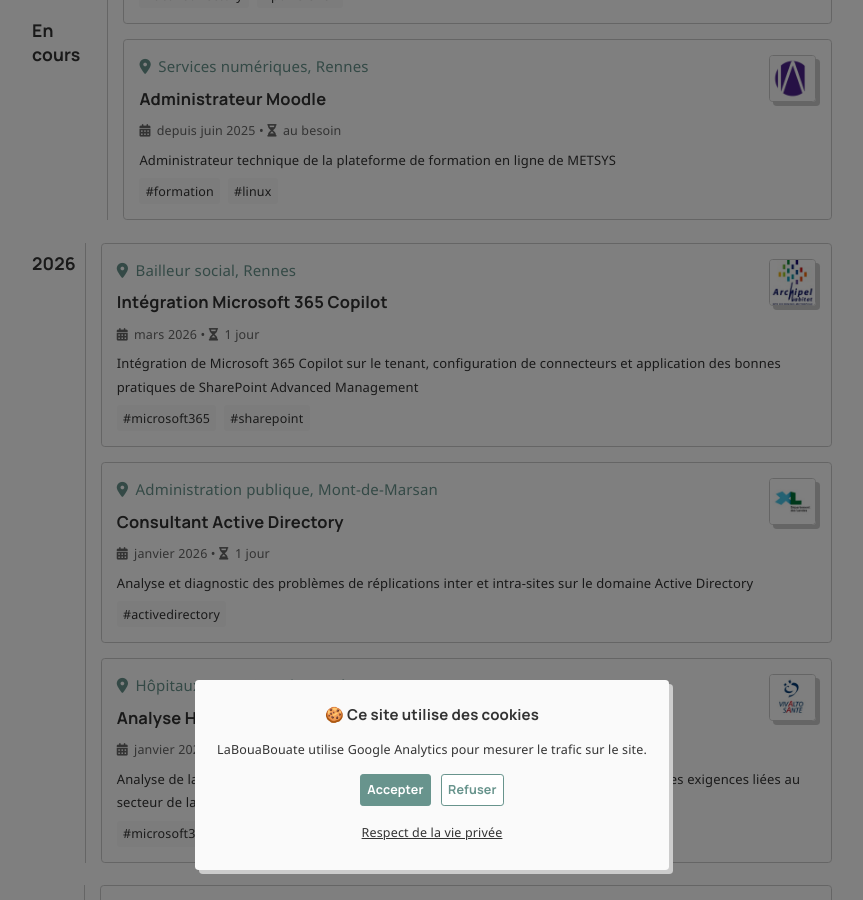
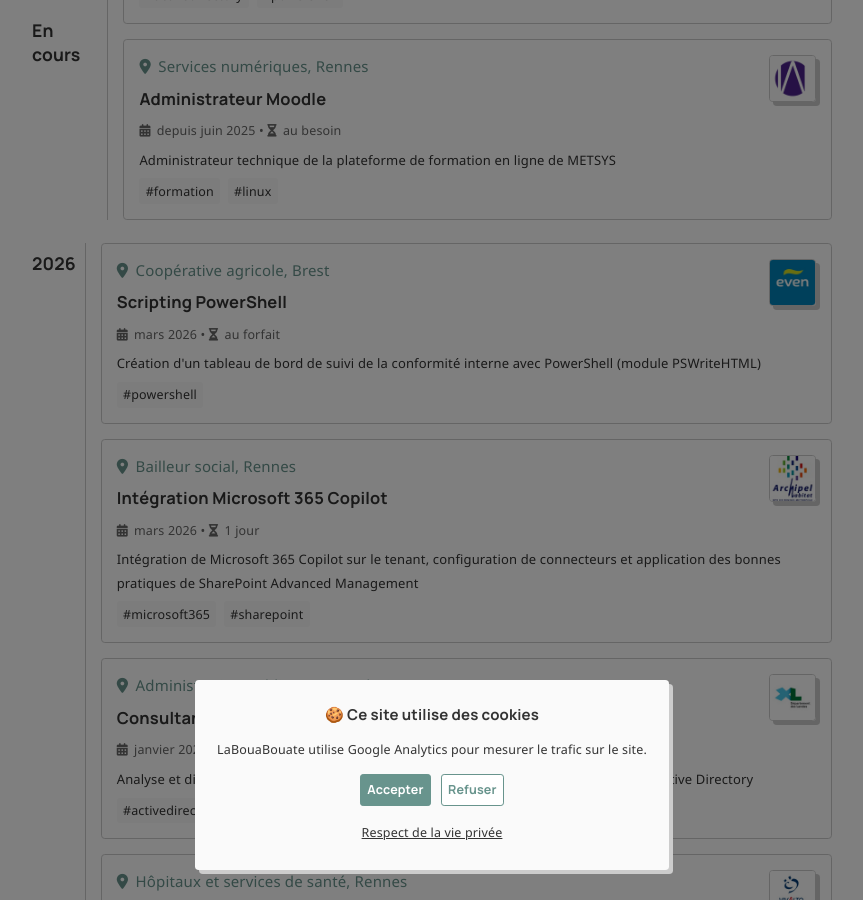
Before and after one commit to leobouard/leobouard.github.io, a Jekyll site: the page built from _pages/projects.html, in a window 1280 px wide and 900 px high, scrolled down 1157 px. Shown: the whole window, without its empty margins (208-1071 px from the left). Built offline with Jekyll 4.4.1, drawn with Linux system fonts in a browser that asks for light colours; nearby versions of some CDN libraries; some web fonts are replaced.

Commit message:
Update projects.json

```diff
--- a/_data/projects.json
+++ b/_data/projects.json
@@ -47,6 +47,14 @@
     {
         "year": 2026,
         "projects": [
+            {
+                "company": "Groupe Even",
+                "title": "Scripting PowerShell",
+                "period": "mars 2026",
+                "duration": "au forfait",
+                "description": "Création d'un tableau de bord de suivi de la conformité interne avec PowerShell (module PSWriteHTML)",
+                "tags": ["powershell"]
+            },
             {
                 "company": "Archipel Habitat",
                 "title": "Intégration Microsoft 365 Copilot",
```
